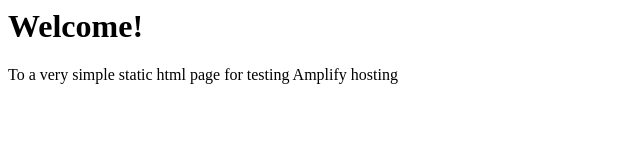
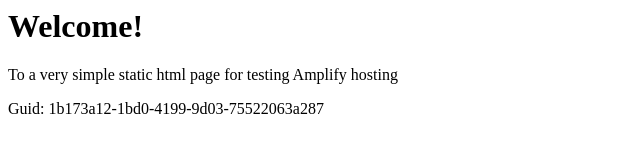
Before and after one commit to aws-aemilia-bom/Github-PR-Commit-Integration-Test-DoNotTouch-v1-prod-ap-south-1, a website: page src/index.html in a window 1280 px wide. Shown: the whole page, without its empty margins (0-640 px from the left). Drawn offline with Linux system fonts and the light colour scheme.

Commit message:
commit from integ tests

```diff
--- a/src/index.html
+++ b/src/index.html
@@ -1,3 +1,5 @@
+
+
 <html lang="en">
 
 <head>
@@ -10,6 +12,6 @@
 <body>
     <h1>Welcome!</h1>
     <p>To a very simple static html page for testing Amplify hosting</p>
-</body>
+    <p>Guid: 1b173a12-1bd0-4199-9d03-75522063a287</p></body>
 
 </html>
```
